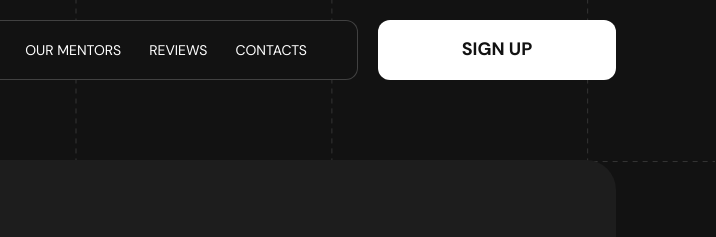
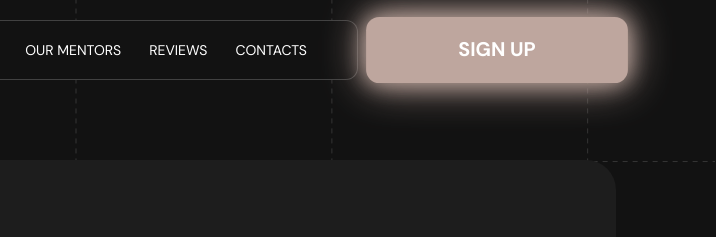
Before and after one commit to takim-delta/project-1-vite, a website built with Vite: page src/index.html in a window 1280 px wide. In both pictures the pointer is over the link "SIGN UP". Shown: the top 237 px of the page, 564-1280 px from the left. Built offline with nearby package versions, Linux system fonts and the light colour scheme; files whose address does not match are found by name.

Commit message:
sign up button animation add.

```diff
--- a/src/css/header.css
+++ b/src/css/header.css
@@ -245,6 +245,13 @@ ul {
     transition: color 0.25s cubic-bezier(0.4, 0, 0.2, 1),
       background-color 0.25s cubic-bezier(0.4, 0, 0.2, 1);
   }
+.header-btn:hover {
+  background-color: #bea69e;
+  color: #fff;
+  transform: scale(1.1);
+  box-shadow:  0 0 20px #bea69e, 0 0 40px #bea69e;
+}
+
 }
 /* 1280px and up */
 @media screen and (min-width: 1280px) {
```
